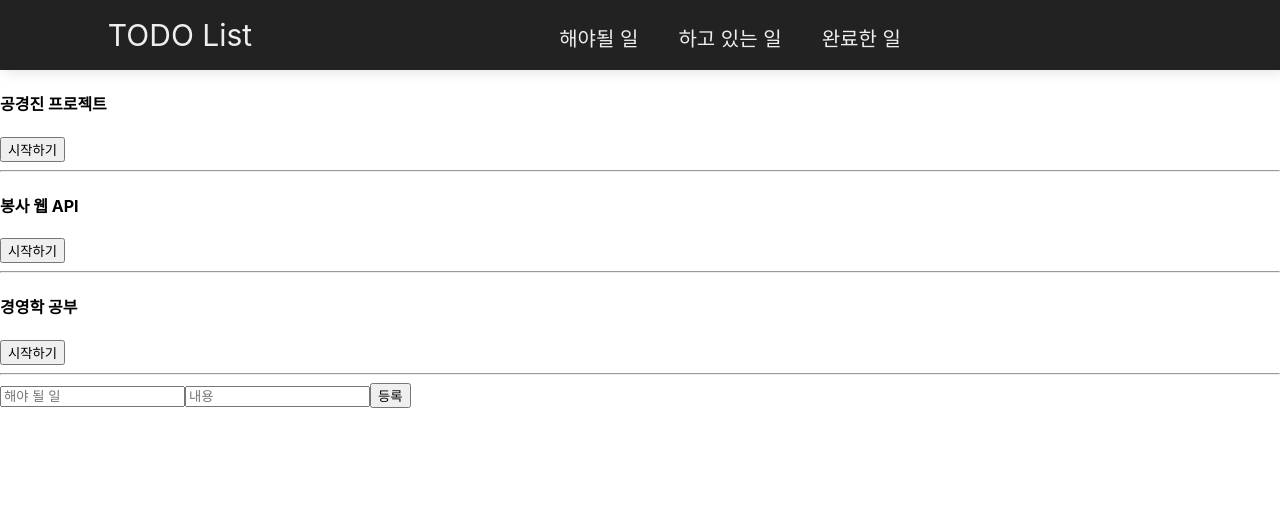
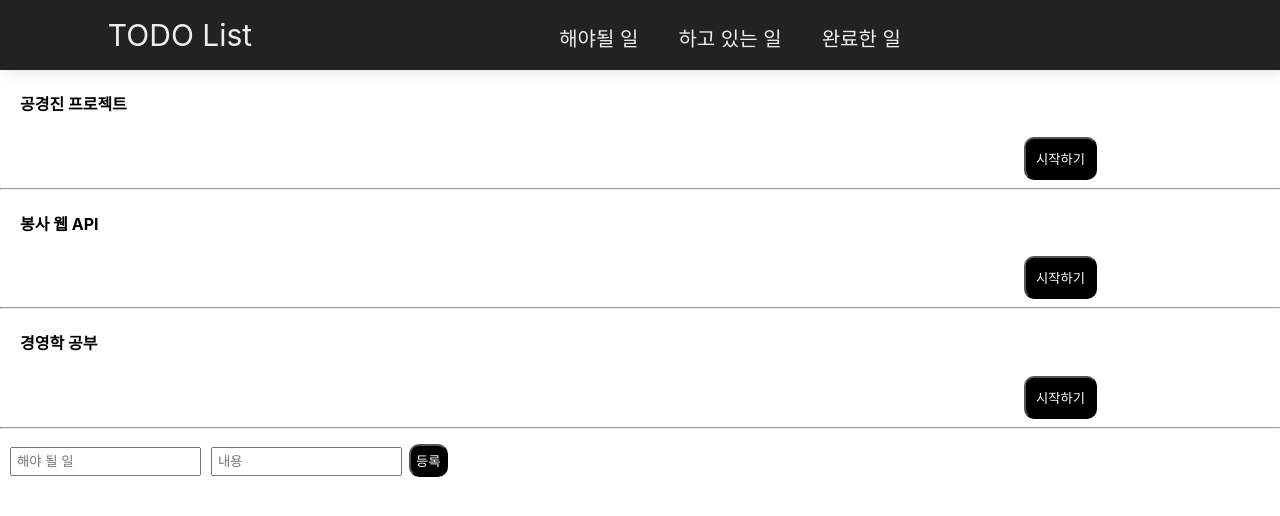
Before and after one commit to chobkyu/TODO-list-with-React, a React (Create React App) app in the folder react-app/: page / in a window 1280 px wide. Shown: the top 516 px of the page. Built offline with nearby package versions, Linux system fonts and the light colour scheme.

Commit message:
디자인 이쁘게

```diff
--- a/react-app/src/App.css
+++ b/react-app/src/App.css
@@ -88,3 +88,32 @@ nav > div {
 .gnb a {
   margin: 20px;
 }
+
+.todo{
+  margin-left: 20px;
+}
+
+.btn {
+  margin-left :80%;
+
+  padding : 10px;
+  color : white;
+	background : black;
+	border-radius: 10px;
+	font-size:10;
+}
+
+.input{
+  margin-top : 10px;
+  padding : 5px;
+  margin-left: 10px;
+}
+
+.btn-input{
+  margin-left: 7px;
+  padding : 5px;
+  color : white;
+	background : black;
+	border-radius: 10px;
+	font-size:10;
+}
--- a/react-app/src/CreateTodo.js
+++ b/react-app/src/CreateTodo.js
@@ -4,18 +4,20 @@ function CreateTodo({title,body,onChange, onCreate}){
     return(
         <div>
             <input
+                className='input'
                 name="title"
                 placeholder="해야 될 일"
                 onChange={onChange}
                 value={title}
             ></input>
             <input
+                className='input'
                 name="body"
                 placeholder="내용"
                 onChange={onChange}
                 value={body}
             />
-            <button onClick={onCreate}>등록</button>
+            <button className='btn-input' onClick={onCreate}>등록</button>
         </div>
     )
 }
--- a/react-app/src/ToComplete.js
+++ b/react-app/src/ToComplete.js
@@ -4,7 +4,7 @@ function ToComplete(props) {
 
   return (
     <div>
-      <div key={props.topic.id}>
+      <div className="todo" key={props.topic.id}>
         <h4>{props.topic.title}</h4>
         <h6>{props.topic.body}</h6>
         <hr></hr>
--- a/react-app/src/ToDo.js
+++ b/react-app/src/ToDo.js
@@ -8,11 +8,11 @@ function ToDO(props) {
   };
   return (
     <div>
-      <h4 key={props.key} title={props.topic.body}>
+      <h4 className="todo" key={props.key} title={props.topic.body}>
         {" "}
         {props.topic.title}
       </h4>
-      <button onClick={onclick}>시작하기</button>
+      <button className="btn" onClick={onclick}>시작하기</button>
       <hr></hr>
     </div>
   );
--- a/react-app/src/ToDoing.js
+++ b/react-app/src/ToDoing.js
@@ -9,12 +9,13 @@ function ToDoing(props) {
   };
   return (
     <div>
-      <div key={props.topic.id}>
+      <div className="todo" key={props.topic.id}>
         <h4>{props.topic.title}</h4>
         <h6>{props.topic.body}</h6>
+        <button className="btn" onClick={onclick}>완료하기</button>
       </div>
       {""}
-      <button onClick={onclick}>완료하기</button>
+
       <hr></hr>
     </div>
   );
```
